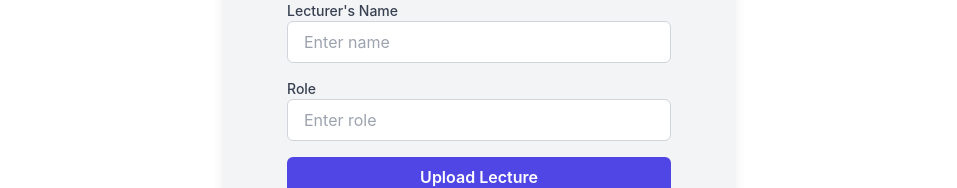
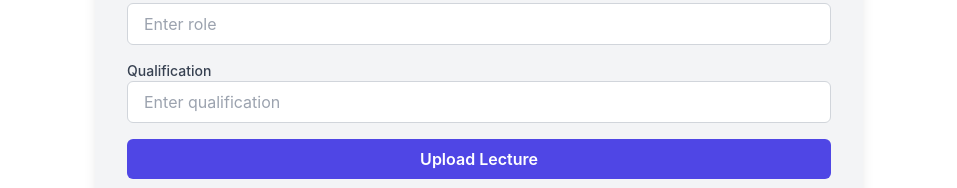
Before and after one commit to shettynishanth/Spardha_Sarathi, a React (Create React App) app: page /Dashboard in a window 1280 px wide. Shown: the part 1235-1423 px from the top of the page, without its empty margins (161-1118 px from the left). Built offline with nearby package versions, Linux system fonts and the light colour scheme; no server answers; the database is empty.

Commit message:
Update UpdateLecture.js
Update Lecture

```diff
--- a/src/components/UpdateLecture.js
+++ b/src/components/UpdateLecture.js
@@ -1,4 +1,3 @@
-// src/LectureUploader.js
 import React, { useState, useEffect } from 'react';
 import { storage } from '../firebase';
 import { ref, uploadBytes, getDownloadURL } from 'firebase/storage';
@@ -9,15 +8,16 @@ const UpdateLecture = () => {
   const [image, setImage] = useState(null);
   const [name, setName] = useState('');
   const [role, setRole] = useState('');
+  const [qualification, setQualification] = useState('');
   const [lectures, setLectures] = useState([]);
   const [uploading, setUploading] = useState(false);
-
+  const [successMessage, setSuccessMessage] = useState('');
 
   useEffect(() => {
     const fetchLectures = async () => {
       const lectureRef = collection(db, 'lectures');
       const lectureSnapshot = await getDocs(lectureRef);
-      const lectureList = lectureSnapshot.docs.map(doc => ({
+      const lectureList = lectureSnapshot.docs.map((doc) => ({
         id: doc.id,
         ...doc.data(),
       }));
@@ -29,30 +29,38 @@ const UpdateLecture = () => {
 
   const handleUpload = async (e) => {
     e.preventDefault();
-    if (!image || !name || !role) {
+    if (!image || !name || !role || !qualification) {  // qualification in validation
       alert('Please fill in all fields');
       return;
     }
 
     try {
-      setUploading(true); // Set the uploading state to true during upload
+      setUploading(true);
+      setSuccessMessage('');
+
+      // Upload image to Firebase storage
       const imageRef = ref(storage, `lectureImages/${image.name}`);
       await uploadBytes(imageRef, image);
       const imageUrl = await getDownloadURL(imageRef);
 
-      // Add lecture details
-      const newLecture = { name, role, imageUrl };
+      // Add lecture details to Firestore
+      const newLecture = { name, role, qualification, imageUrl };
       await addDoc(collection(db, 'lectures'), newLecture);
 
-      setLectures([...lectures, newLecture]); // Update the lecture list
-      setImage(null); // Reset image file input
-      setName(''); // Clear the name field
-      setRole(''); // Clear the role field
+      // Update local state with the new lecture
+      setLectures([...lectures, { id: newLecture.id, ...newLecture }]);
+
+      // Clear input fields and show success message
+      setImage(null);
+      setName('');
+      setRole('');
+      setQualification('');  // Reset qualification field
+      setSuccessMessage('Lecture uploaded successfully!');
     } catch (error) {
       console.error('Error uploading lecture:', error);
       alert('Failed to upload lecture. Please try again.');
     } finally {
-      setUploading(false); // Reset uploading state after operation
+      setUploading(false);
     }
   };
 
@@ -63,7 +71,7 @@ const UpdateLecture = () => {
       await deleteDoc(lectureRef);
 
       // Update local state to remove the lecture
-      setLectures(lectures.filter(lecture => lecture.id !== id));
+      setLectures(lectures.filter((lecture) => lecture.id !== id));
     } catch (error) {
       console.error('Error removing lecture:', error);
       alert('Failed to remove lecture. Please try again.');
@@ -71,8 +79,13 @@ const UpdateLecture = () => {
   };
 
   return (
-    <div className="p-16 m-16 max-w-lg mx-auto bg-gray-100 rounded-xl shadow-lg space-y-6">
+    <div className="p-8 max-w-3xl mx-auto bg-gray-100 rounded-xl shadow-lg space-y-6">
       <h1 className="text-3xl font-semibold text-center text-gray-800">Upload Lecture Details</h1>
+      {successMessage && (
+        <div className="bg-green-100 border border-green-400 text-green-700 px-4 py-3 rounded">
+          <p>{successMessage}</p>
+        </div>
+      )}
       <form onSubmit={handleUpload} className="space-y-4">
         <div>
           <label className="block text-sm font-medium text-gray-700">Lecture Image</label>
@@ -103,6 +116,16 @@ const UpdateLecture = () => {
             className="block w-full px-4 py-2 border border-gray-300 rounded-md focus:ring-indigo-500 focus:border-indigo-500"
           />
         </div>
+        <div> {/* New input field for qualification */}
+          <label className="block text-sm font-medium text-gray-700">Qualification</label>
+          <input
+            type="text"
+            placeholder="Enter qualification"
+            value={qualification}
+            onChange={(e) => setQualification(e.target.value)}
+            className="block w-full px-4 py-2 border border-gray-300 rounded-md focus:ring-indigo-500 focus:border-indigo-500"
+          />
+        </div>
         <button
           type="submit"
           disabled={uploading}
@@ -119,7 +142,10 @@ const UpdateLecture = () => {
         {lectures.length > 0 ? (
           <div className="grid grid-cols-1 gap-6">
             {lectures.map((lecture) => (
-              <div key={lecture.id} className="flex items-center space-x-4 p-4 bg-white rounded-lg shadow-sm">
+              <div
+                key={lecture.id}
+                className="flex items-center space-x-4 p-4 bg-white rounded-lg shadow-sm transition-transform transform hover:scale-105"
+              >
                 <img
                   src={lecture.imageUrl}
                   alt={lecture.name}
@@ -128,6 +154,7 @@ const UpdateLecture = () => {
                 <div className="flex-1">
                   <h3 className="text-lg font-semibold text-gray-800">{lecture.name}</h3>
                   <p className="text-gray-600">{lecture.role}</p>
+                  <p className="text-gray-500">{lecture.qualification}</p> {/* Display qualification */}
                 </div>
                 <button
                   onClick={() => handleRemove(lecture.id)}
```
